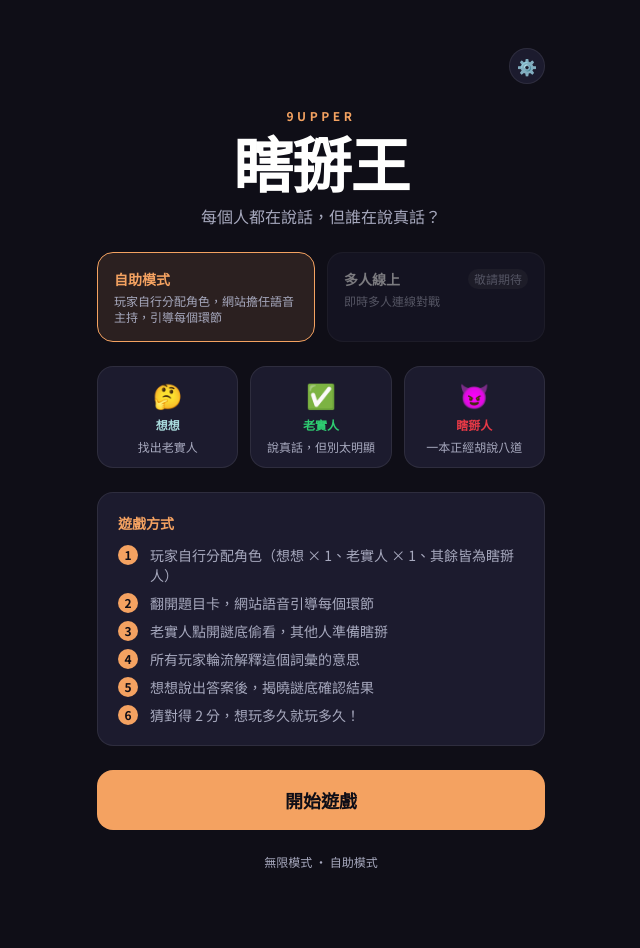
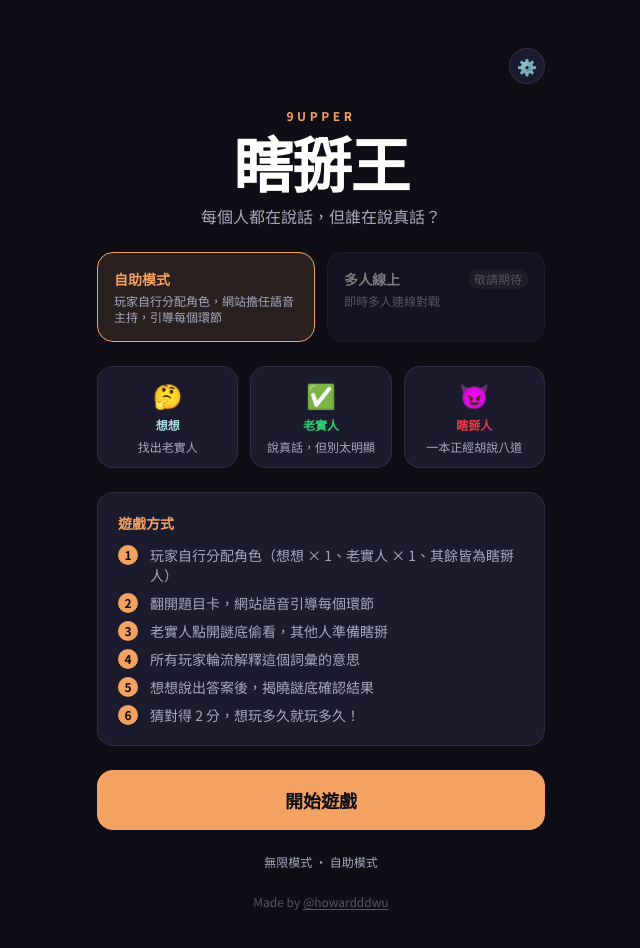
Before and after one commit to howardddwu/9upper, a Next.js app: page / in a window 1280 px wide. Shown: the top 948 px of the page, without its empty margins (319-959 px from the left). Before the commit the page ends 918 px from the top, so only its background shows below. Built offline with nearby package versions, Linux system fonts and the light colour scheme.

Commit message:
feat: add footer attribution with LinkedIn link
Co-Authored-By: Claude Sonnet 4.6 <noreply@anthropic.com>

```diff
--- a/app/page.tsx
+++ b/app/page.tsx
@@ -127,6 +127,19 @@ export default function Home() {
         <p className="text-xs" style={{ color: 'var(--color-muted)' }}>
           {t(lang, 'roundsNote')} · {t(lang, isSelf ? 'modeSelf' : 'modeOnline')}
         </p>
+
+        {/* Footer */}
+        <p className="text-xs" style={{ color: 'var(--color-muted)', opacity: 0.45 }}>
+          Made by{' '}
+          <a
+            href="https://www.linkedin.com/in/howardddwu1920441b6/"
+            target="_blank"
+            rel="noopener noreferrer"
+            className="underline underline-offset-2 hover:opacity-80 transition-opacity"
+          >
+            @howardddwu
+          </a>
+        </p>
       </div>
     </div>
   )
```
